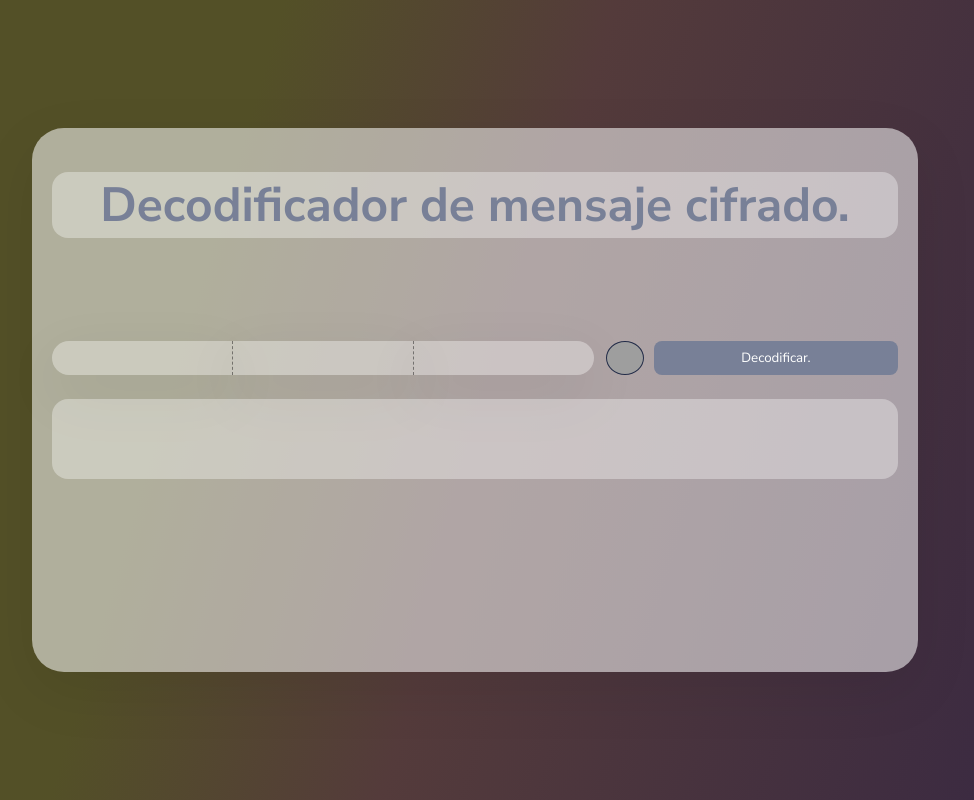
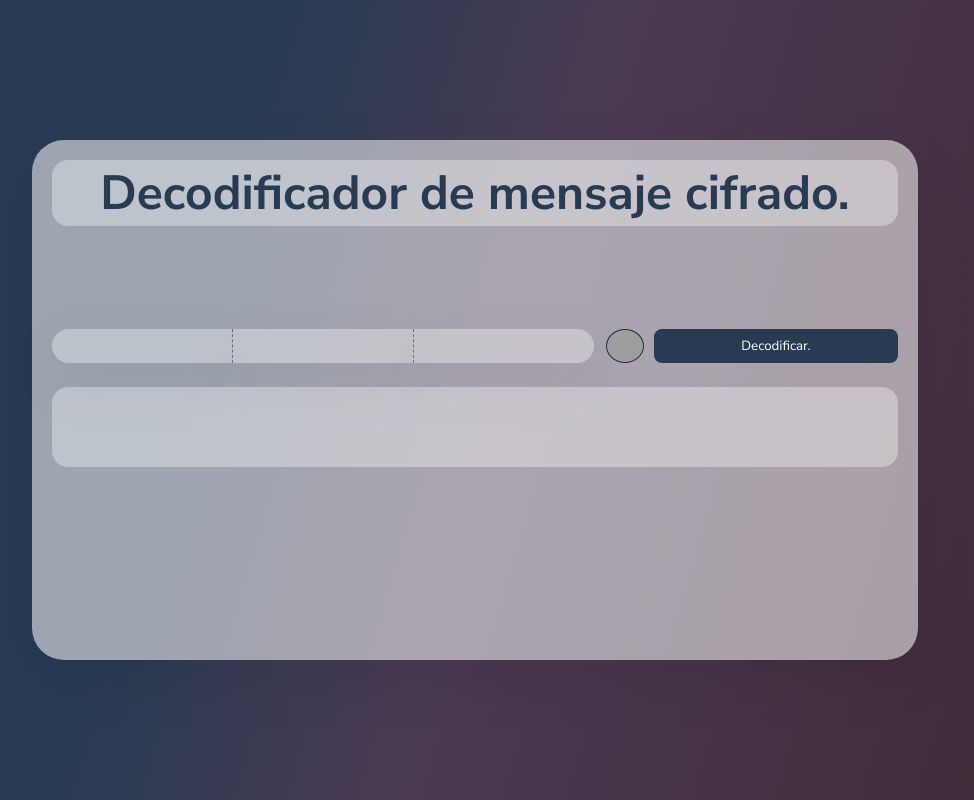
Before and after one commit to Macover/encryption-to-string, a PHP site: page / in a window 1280 px wide. Shown: the whole page, without its empty margins (165-1139 px from the left). Run offline with PHP 8.4, Linux system fonts and the light colour scheme; grey boxes are pictures that could not be loaded.

Commit message:
first solution founded 1.2

```diff
--- a/index.html
+++ b/index.html
@@ -9,7 +9,6 @@
 </head>
 <body>
     <div class="container">
-        <div class="container__table-reference"></div>
         <h1 class="container__title">Decodificador de mensaje cifrado.</h1>
         <div class="container__alert-messages">
             <span id="UIMessage" class="isDisabled"></span>
--- a/styles.css
+++ b/styles.css
@@ -15,14 +15,14 @@ button{
 
 :root {
     --backgroundColor: linear-gradient(106.37deg,
-            #535027 29.63%,
-            #543b3b 51.55%,
-            #3c2b41 90.85%);
+            #273b53 29.63%,
+            #4a3b54 51.55%,
+            #412b39 90.85%);
 
     --glass: rgba(255, 255, 255, 0.54);
 
     --whiteColor: rgba(255, 255, 255, 0.34);
-    --gray: #788097;
+    --gray: #273b53;
     --black: #242d49;
 
     --greenBackground: rgb(145 254 159 / 47%);
@@ -33,20 +33,48 @@ button{
 }
 
 body {
-    width: 100%;
+    width: 100vw;
     height: 100vh;
     display: flex;
     flex-direction: column;
     align-items: center;
     justify-content: center;
     background: var(--backgroundColor);
+    background-repeat: no-repeat;
 }
 
 .isDisabled{ display: none; }
 .isEnabledFlex { display: flex;}
 
+/* @media (max-width: 885px) {
+    body{
+        background: #000;
+    }
+    .container__form{
+        flex-wrap: wrap-reverse;
+    }
+    .form__inputs-container {
+        flex-grow: 1;
+    }
+    .form__buttons-container {
+        flex-grow: 1;
+    }
+    .container__stage-box {
+        flex-grow: 1;
+    }
+    .container__alert-messages{
+        flex-grow: 1;
+    }
+    .container__title {
+        background-color: #000;
+        font-size: 1px;
+        padding: 0;
+    }
+} */
+
 .container {
     display: flex;
+    min-height: 100px;
     flex-direction: column;
     gap: 1.5em;
     padding: 20px;
@@ -129,11 +157,11 @@ body {
     margin-right: 10px;
     border: 1px solid var(--black);
     border-radius: 50%;
-    transition: filter .5s;
+    transition: filter, box-shadow .75s;
 }
 .form__button-add:hover{
     filter: brightness(120%);
-    box-shadow: 0px 5px 10px #000;
+    box-shadow: 0px 0px 10px var(--gray);
 }
 .form__button {
     background-color: var(--gray);
@@ -141,7 +169,7 @@ body {
     flex-grow: 2;
     border-radius: .5rem;
     color: #fff;
-    transition: filter 0.5s;
+    transition: all .75s;
 }
 .form__button:hover {
     filter: brightness(120%);
```
